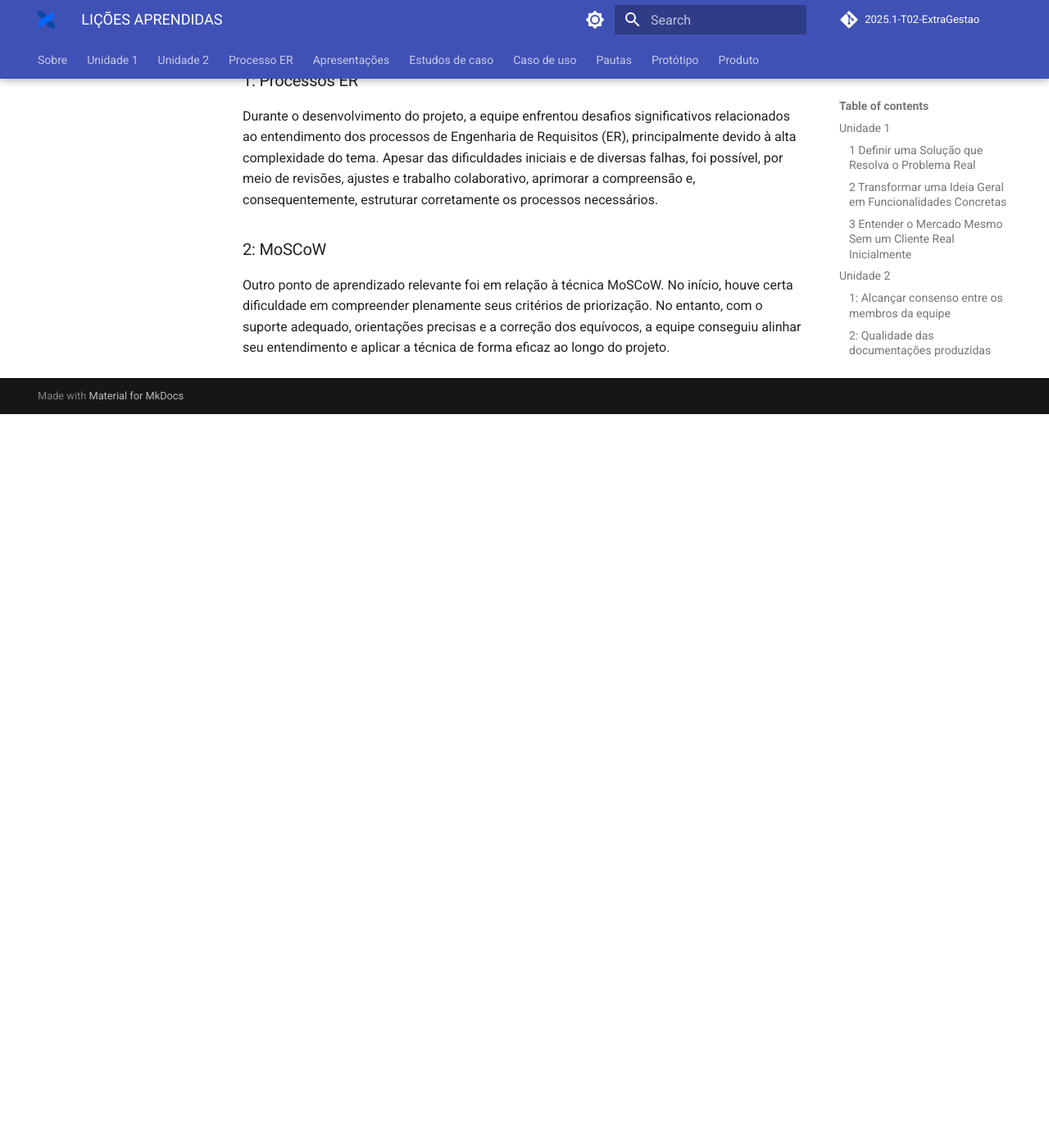
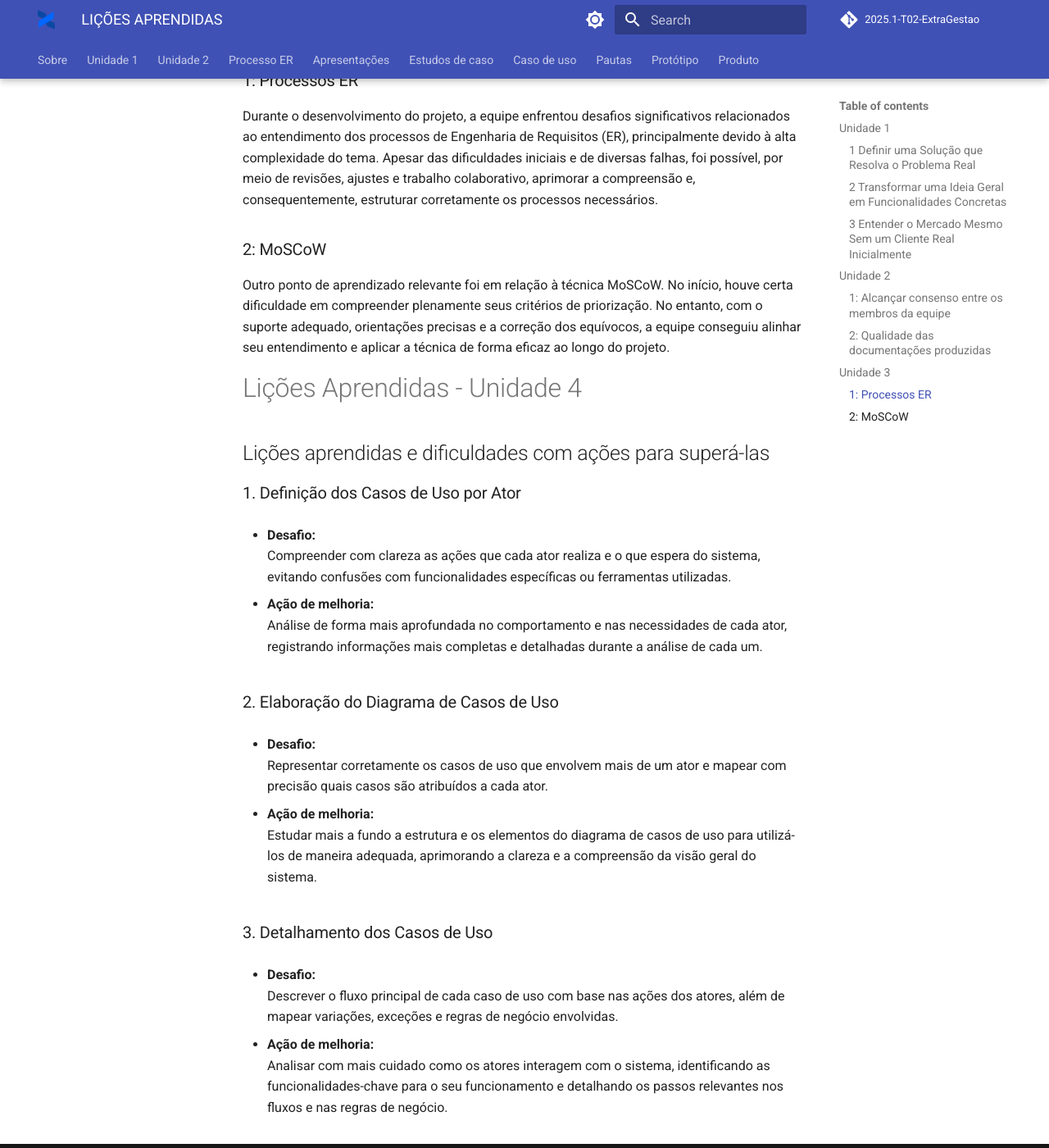
Before and after one commit to mdsreq-fga-unb/2025.1-T02-ExtraGestao, an MkDocs documentation site: the page built from docs/docs/vpp/licoes-aprendidas.md, in a window 1280 px wide and 1400 px high, scrolled down 1419 px. Shown: the whole window at 82% size. Built offline with MkDocs 1.6.1 and Material for MkDocs 9.7.7, drawn with Linux system fonts in a browser that asks for light colours; comment, search, counter and statistics services are not loaded; before the commit the page ends 1924 px from its top, so only the background shows below that.

Commit message:
lições aprendidas unidade 4

```diff
--- a/docs/docs/vpp/licoes-aprendidas.md
+++ b/docs/docs/vpp/licoes-aprendidas.md
@@ -34,3 +34,33 @@ Durante o desenvolvimento do projeto, a equipe enfrentou desafios significativos
 
 ### 2: MoSCoW
 Outro ponto de aprendizado relevante foi em relação à técnica MoSCoW. No início, houve certa dificuldade em compreender plenamente seus critérios de priorização. No entanto, com o suporte adequado, orientações precisas e a correção dos equívocos, a equipe conseguiu alinhar seu entendimento e aplicar a técnica de forma eficaz ao longo do projeto.
+
+# Lições Aprendidas - Unidade 4
+
+## Lições aprendidas e dificuldades com ações para superá-las
+
+### 1. Definição dos Casos de Uso por Ator
+
+- **Desafio:**
+  Compreender com clareza as ações que cada ator realiza e o que espera do sistema, evitando confusões com funcionalidades específicas ou ferramentas utilizadas.
+
+- **Ação de melhoria:**
+  Análise de forma mais aprofundada no comportamento e nas necessidades de cada ator, registrando informações mais completas e detalhadas durante a análise de cada um.
+
+
+### 2. Elaboração do Diagrama de Casos de Uso
+
+- **Desafio:**
+  Representar corretamente os casos de uso que envolvem mais de um ator e mapear com precisão quais casos são atribuídos a cada ator.
+
+- **Ação de melhoria:**
+  Estudar mais a fundo a estrutura e os elementos do diagrama de casos de uso para utilizá-los de maneira adequada, aprimorando a clareza e a compreensão da visão geral do sistema.
+
+
+### 3. Detalhamento dos Casos de Uso
+
+- **Desafio:**
+  Descrever o fluxo principal de cada caso de uso com base nas ações dos atores, além de mapear variações, exceções e regras de negócio envolvidas.
+
+- **Ação de melhoria:**
+  Analisar com mais cuidado como os atores interagem com o sistema, identificando as funcionalidades-chave para o seu funcionamento e detalhando os passos relevantes nos fluxos e nas regras de negócio.
--- a/docs/mkdocs.yml
+++ b/docs/mkdocs.yml
@@ -21,7 +21,7 @@ nav:
       - "Processo de Engenharia de Requisitos": er/processo-de-engenharia-de-requisitos.md
 
   - "Apresentações":
-      - "Apresentação 1": vpp/apresentacao.md
+      - "Apresentação": vpp/apresentacao.md
 
   - "Estudos de caso":
       - "PBB": estudos-de-caso/pbb.md
```
Also changed, not shown: docs/docs/vpp/apresentacao.md (line endings or trailing spaces).
